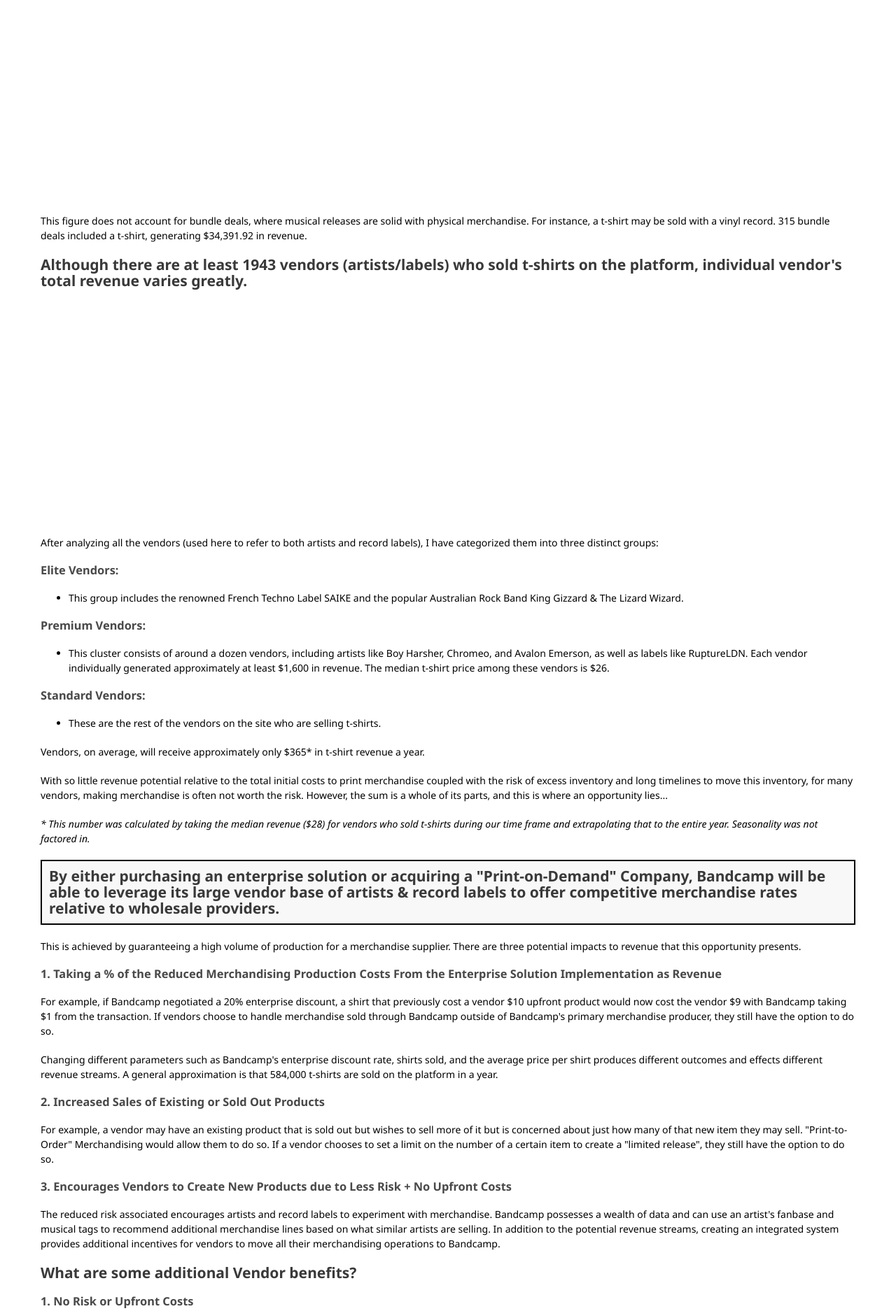
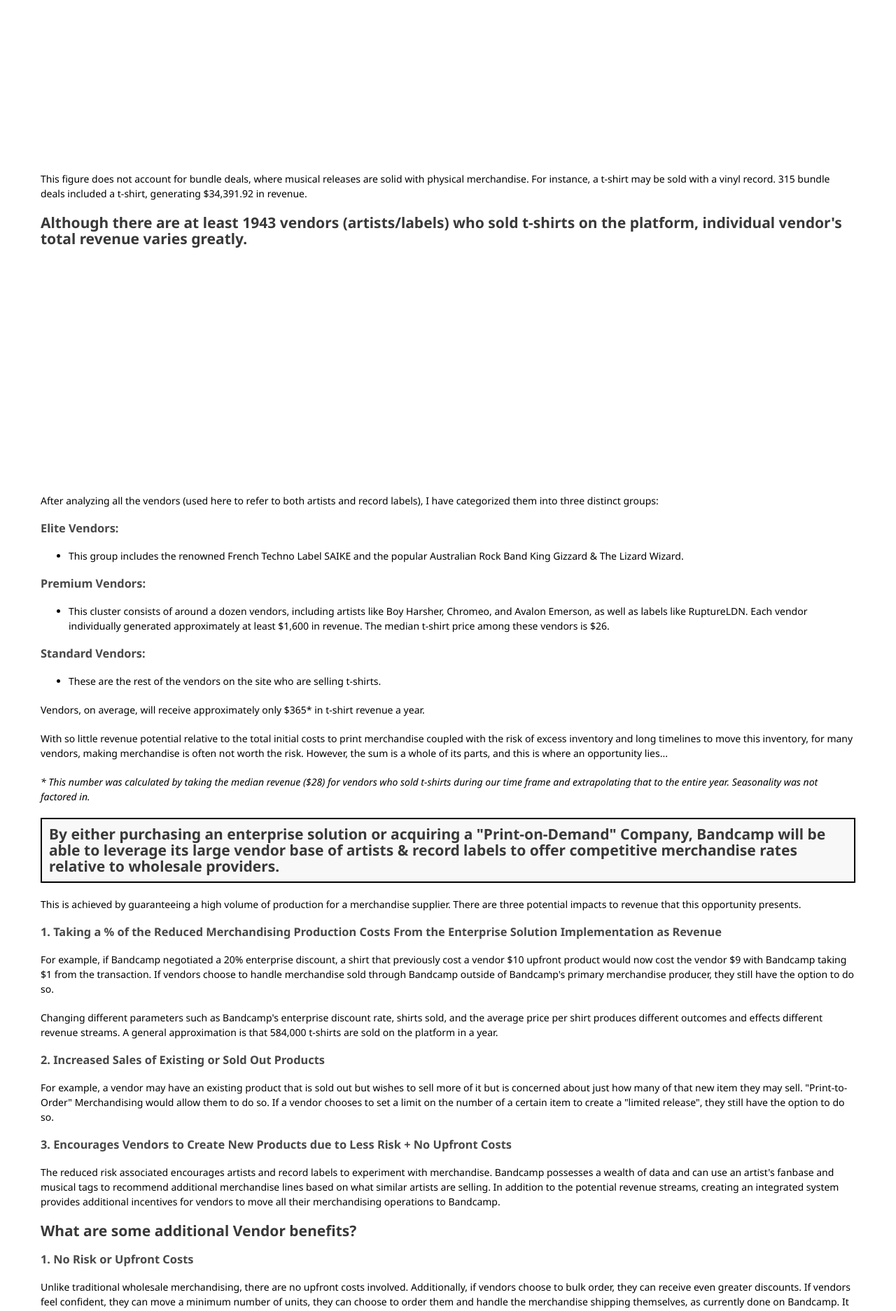
Before and after one commit to nbcarroll/nbcarroll.github.io, a Jekyll site: the page RevenueComparison/index.html, which Jekyll copies as it is, in a window 1280 px wide. Shown: the part 361-2235 px from the top of the page at 70% size. Built offline with Jekyll 4.4.1, drawn with Linux system fonts in a browser that asks for light colours.

Commit message:
Update index.html

```diff
--- a/RevenueComparison/index.html
+++ b/RevenueComparison/index.html
@@ -676,12 +676,12 @@
 There were approximately 16,127 shirts sold, generating $383,788.68 in revenue.
 
 
-<div style="width:1000px; height:310px; overflow: hidden;">
+<div style="width:1000px; height:250px; overflow: hidden;">
 
     <tableau-viz id="tableauViz"
-      src='https://public.tableau.com/views/BandcampMerchandiseCategoriesComparison/Dashboard14'
+      src='https://public.tableau.com/views/BandcampItemSalesBarChart/Dashboard14'
     toolbar="hidden" hide-tabs height="100px"
-    <tableau-viz id="tableauViz" src="https://public.tableau.com/views/RegionalSampleWorkbook/Storms" toolbar="bottom" hide-tabs style="display: flex;">
+    <tableau-viz id="tableauViz" src="https://public.tableau.com/views/RegionalSampleWorkbook/Storms" toolbar="hidden" hide-tabs style="display: flex;">
 
        </tableau-viz>
 
@@ -697,7 +697,7 @@
     <tableau-viz id="tableauViz"
       src='https://public.tableau.com/views/BandcampVendorGroupsRevenueComparison/Dashboard12'
     toolbar="hidden" hide-tabs height="100px"
-    <tableau-viz id="tableauViz" src="https://public.tableau.com/views/RegionalSampleWorkbook/Storms" toolbar="bottom" hide-tabs style="display: flex;">
+    <tableau-viz id="tableauViz" src="https://public.tableau.com/views/RegionalSampleWorkbook/Storms" toolbar="hidden" hide-tabs style="display: flex;">
 
        </tableau-viz>
 
```
